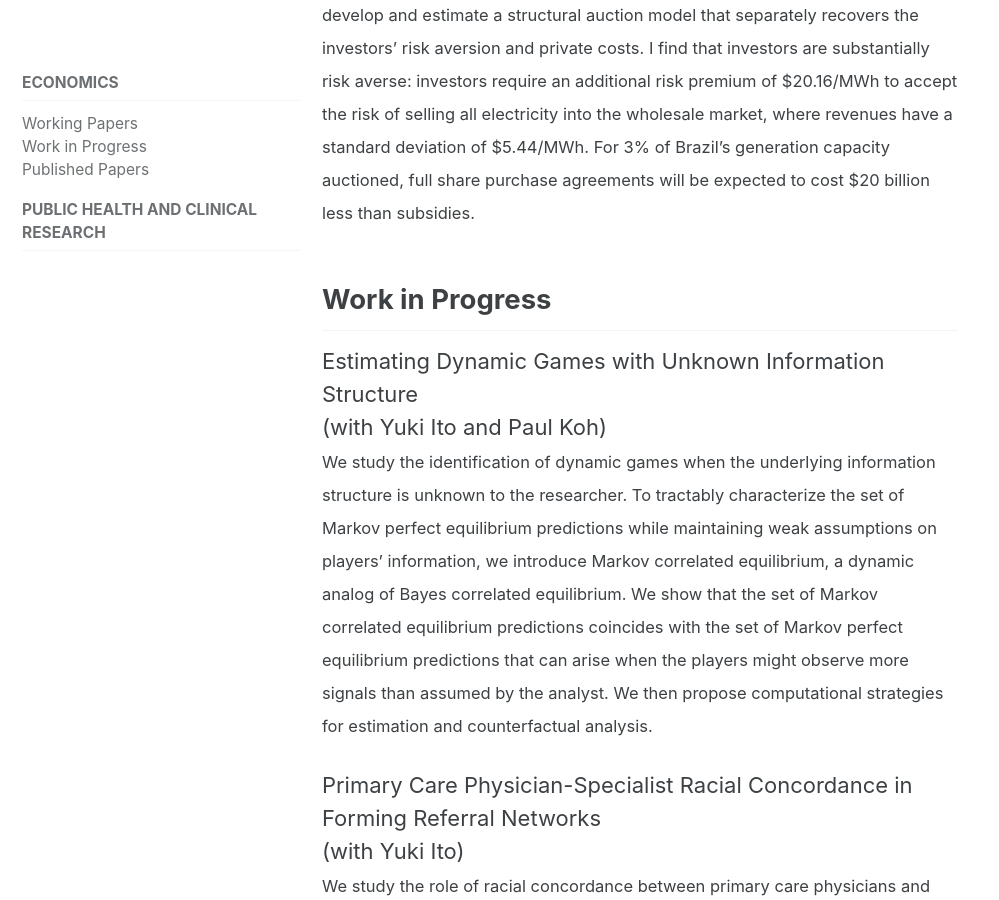
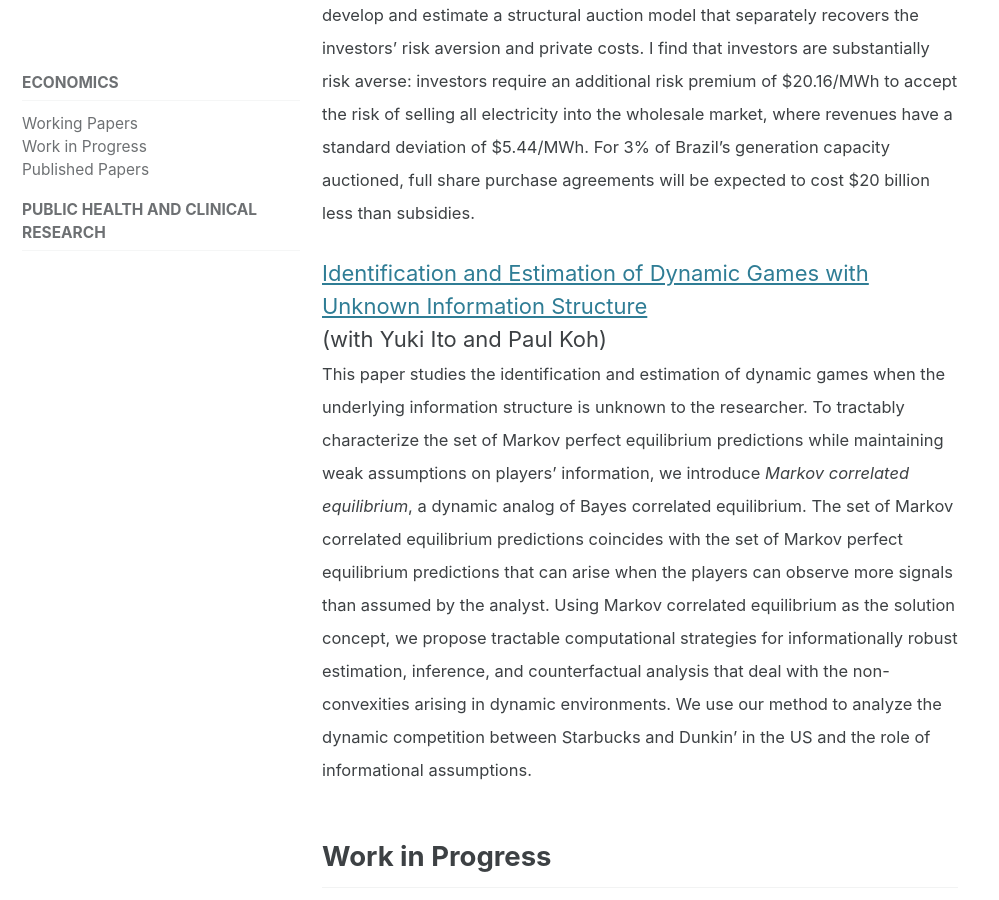
Before and after one commit to harakonan/harakonan.github.io, a Jekyll site: the page built from _research/research.md, in a window 1280 px wide and 900 px high, scrolled down 677 px. Shown: the whole window, without its empty margins (0-999 px from the left). Built offline with Jekyll 4.4.1, drawn with Linux system fonts in a browser that asks for light colours; cached includes are drawn as plain includes.

Commit message:
[UPDATE] MCE working paper

```diff
--- a/_config.yml
+++ b/_config.yml
@@ -13,6 +13,7 @@
 # you will see them accessed via {{ site.title }}, {{ site.email }}, and so on.
 # You can create any custom variable you would like, and they will be accessible
 # in the templates via {{ site.myvariable }}.
+repository: harakonan/harakonan.github.io
 title: Konan Hara
 subtitle: Postdoctoral Scholar <code>&#8212;</code> University of Chicago
 email: harakonan@uchicago.edu
--- a/_research/research.md
+++ b/_research/research.md
@@ -10,11 +10,11 @@ permalink: /research/
 [Encouraging Renewable Investment: Risk Sharing Using Auctions](../assets/pdfs/Hara_RenewableRiskSharingAuction.pdf)<br>
 <span style="font-size:0.75em"> Widespread investment in renewable energy is seen as a critical tool in mitigating the impacts of climate change. However, renewable energy projects face substantial risk because they sell their electricity into volatile wholesale electricity markets, and this risk may hinder investments that otherwise appear profitable. Policymakers looking to encourage renewable investment can choose between direct subsidies for renewable investment and power purchase agreements that assume the risk of future electricity sales. The relative value of these two approaches depends critically upon investors' risk premium. This paper investigates this trade-off in the context of Brazilian wind energy actions that award winners purchase agreements for a share of their production. I develop and estimate a structural auction model that separately recovers the investors' risk aversion and private costs. I find that investors are substantially risk averse: investors require an additional risk premium of $20.16/MWh to accept the risk of selling all electricity into the wholesale market, where revenues have a standard deviation of $5.44/MWh. For 3% of Brazil's generation capacity auctioned, full share purchase agreements will be expected to cost $20 billion less than subsidies. </span>
 
+[Identification and Estimation of Dynamic Games with Unknown Information Structure](https://arxiv.org/abs/2205.03706)<br>
+(with Yuki Ito and Paul Koh)<br>
+<span style="font-size:0.75em"> This paper studies the identification and estimation of dynamic games when the underlying information structure is unknown to the researcher. To tractably characterize the set of Markov perfect equilibrium predictions while maintaining weak assumptions on players' information, we introduce *Markov correlated equilibrium*, a dynamic analog of Bayes correlated equilibrium. The set of Markov correlated equilibrium predictions coincides with the set of Markov perfect equilibrium predictions that can arise when the players can observe more signals than assumed by the analyst. Using Markov correlated equilibrium as the solution concept, we propose tractable computational strategies for informationally robust estimation, inference, and counterfactual analysis that deal with the non-convexities arising in dynamic environments. We use our method to analyze the dynamic competition between Starbucks and Dunkin' in the US and the role of informational assumptions. </span>
+
 ## Work in Progress
-
-Estimating Dynamic Games with Unknown Information Structure<br>
-(with Yuki Ito and Paul Koh)<br>
-<span style="font-size:0.75em"> We study the identification of dynamic games when the underlying information structure is unknown to the researcher. To tractably characterize the set of Markov perfect equilibrium predictions while maintaining weak assumptions on players' information, we introduce Markov correlated equilibrium, a dynamic analog of Bayes correlated equilibrium. We show that the set of Markov correlated equilibrium predictions coincides with the set of Markov perfect equilibrium predictions that can arise when the players might observe more signals than assumed by the analyst. We then propose computational strategies for estimation and counterfactual analysis. </span>
 
 Primary Care Physician-Specialist Racial Concordance in Forming Referral Networks<br>
 (with Yuki Ito)<br>
```
Also changed, not shown: 3 other files.
